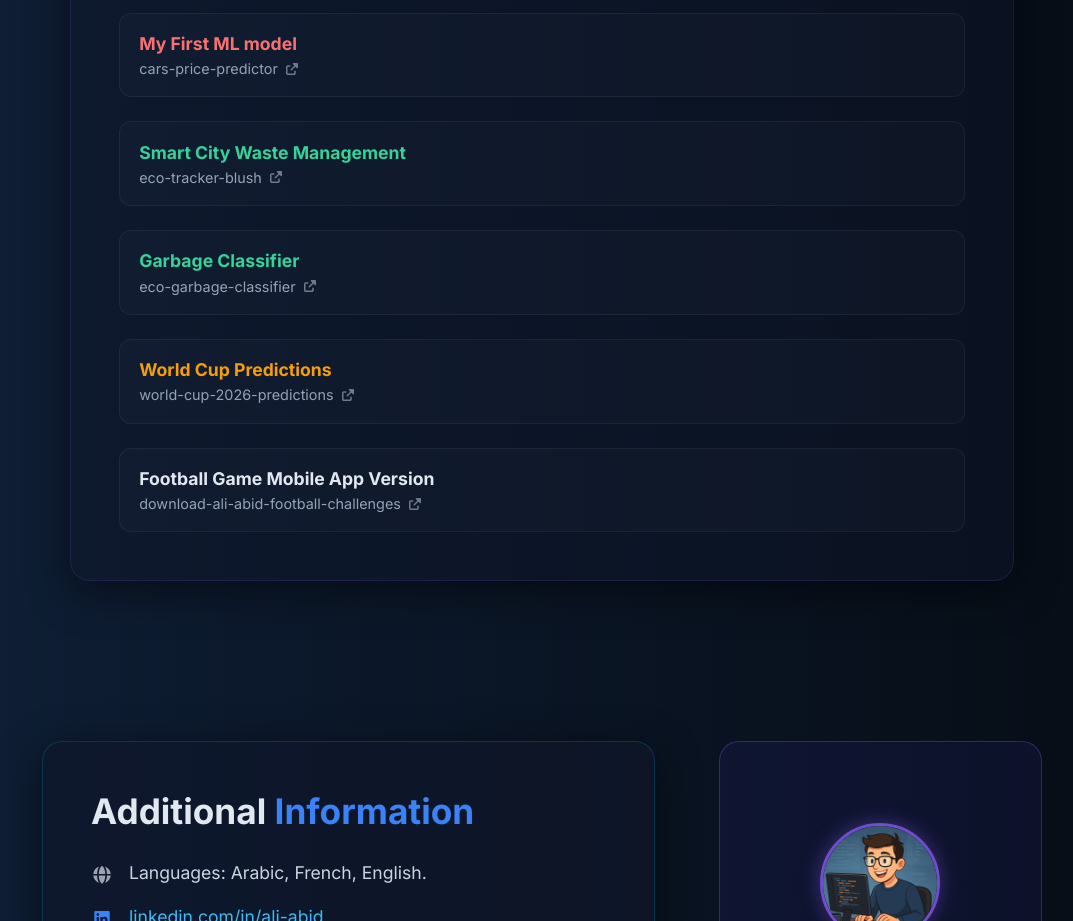
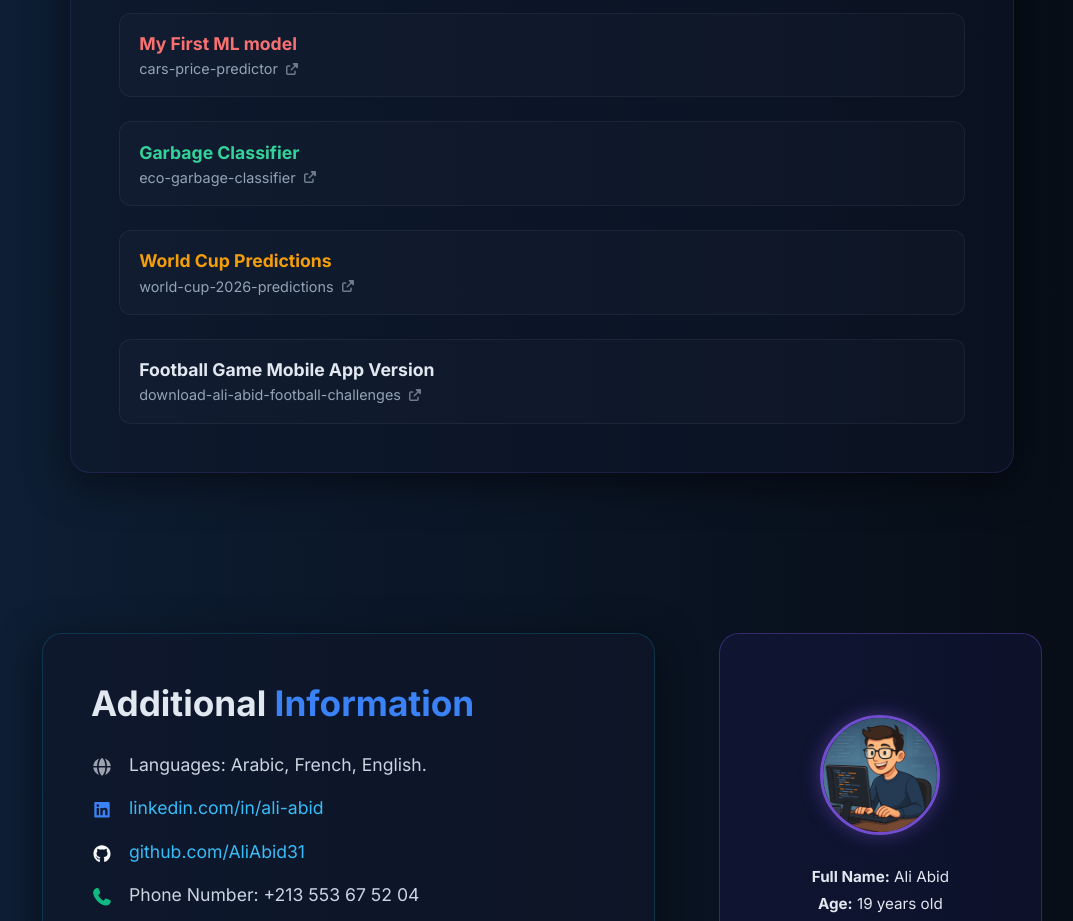
Before and after one commit to AliAbid31/Personal-Portfolio, a Next.js app: page / in a window 1280 px wide. Shown: the part 5300-6221 px from the top of the page, without its empty margins (98-1171 px from the left). Built offline with nearby package versions, Linux system fonts and the light colour scheme; some icons are missing.

Commit message:
fix projects

```diff
--- a/app/page.js
+++ b/app/page.js
@@ -275,12 +275,6 @@ export default function Home() {
                                     <p>cars-price-predictor <FontAwesomeIcon icon={faUpRightFromSquare} className={styles.iconSmall} /></p>
                                 </div>
                             </a>
-                            <a href="https://eco-tracker-blush.vercel.app" target="_blank" className={styles.projectCard}>
-                                <div className={styles.projectContent}>
-                                    <h4 className={styles.highlightGreen}>Smart City Waste Management</h4>
-                                    <p>eco-tracker-blush <FontAwesomeIcon icon={faUpRightFromSquare} className={styles.iconSmall} /></p>
-                                </div>
-                            </a>
                             <a href="https://eco-garbage-classifier.netlify.app/" target="_blank" className={styles.projectCard}>
                                 <div className={styles.projectContent}>
                                     <h4 className={styles.highlightGreen}>Garbage Classifier</h4>
```
